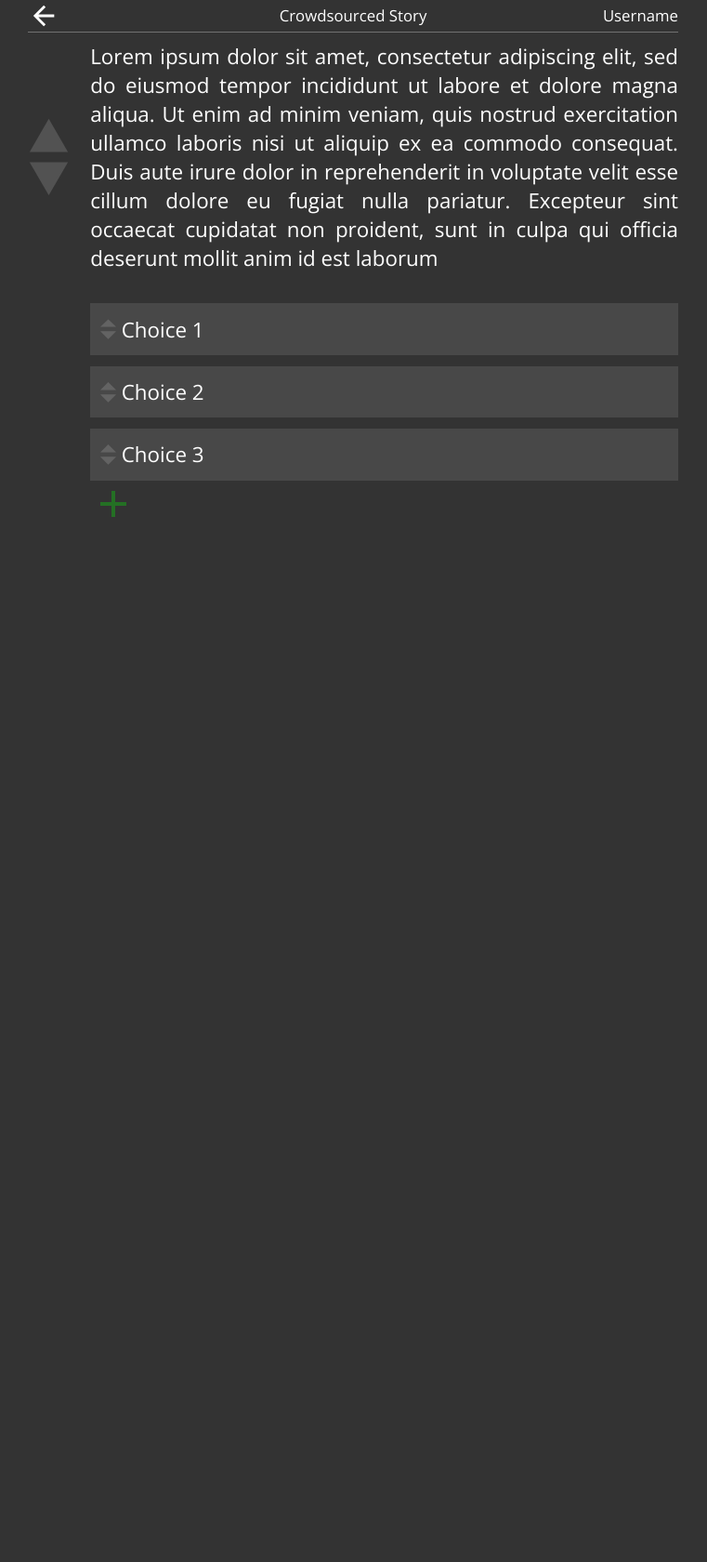
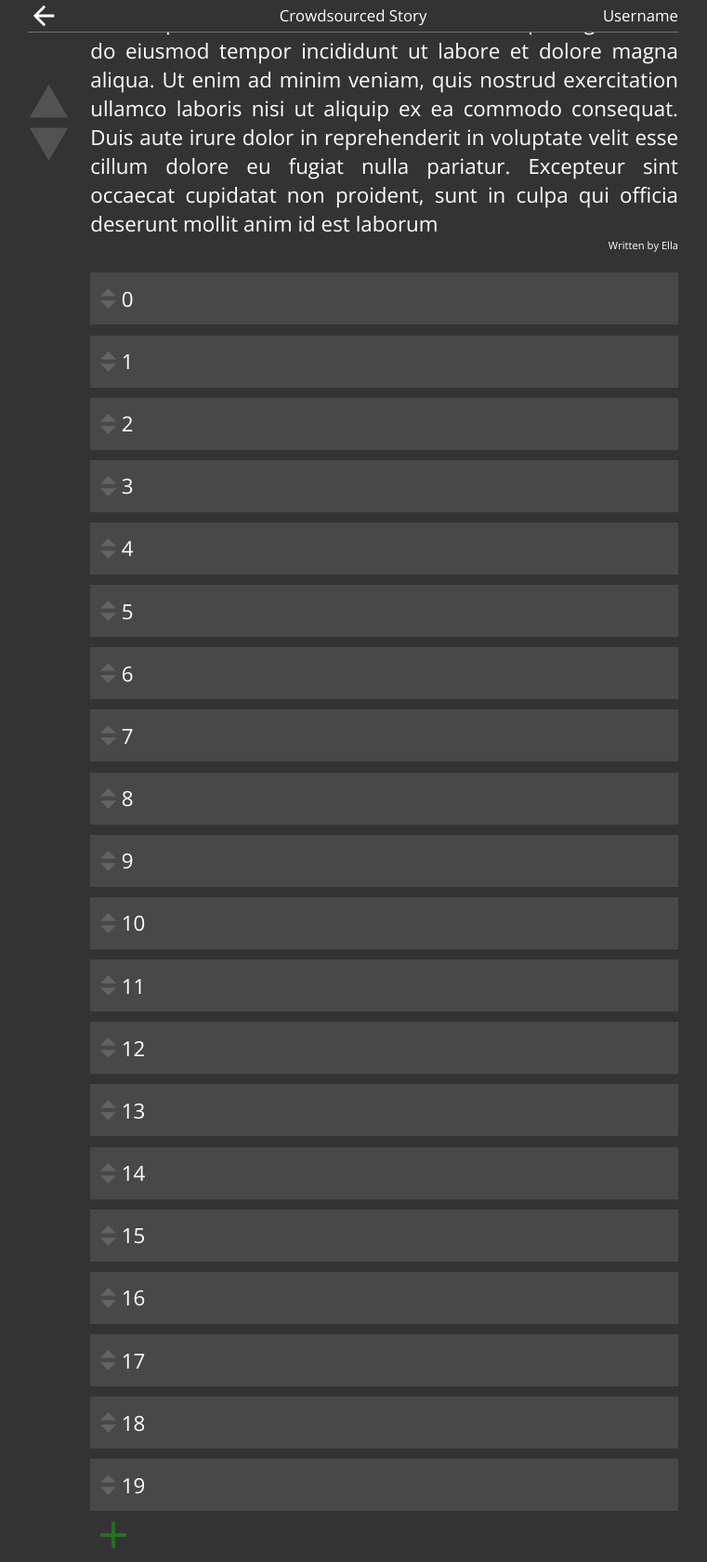
Before and after one commit to Kosaro/Crowdsourced_Story, a Django app: page / in a window 1280 px wide. Shown: the whole page at 93% size, without its empty margins (260-1021 px from the left). Before the commit the page ends 556 px from the top, so only its background shows below. Run offline with Django 3.2, Linux system fonts and the light colour scheme; some libraries are stand-ins or nearby versions.

Commit message:
Added Ella

```diff
--- a/StoryPage/static/css/plotPoint.css
+++ b/StoryPage/static/css/plotPoint.css
@@ -1,9 +1,6 @@
 .center{
   margin: auto;
   width: 700px
-}
-.plot{
-  text-align: justify;
 }
 html {
   background: #333;
@@ -97,11 +94,12 @@ button{
 }
 
 .content-grid{
-    margin-top: 1rem;
     display: grid;
     grid-column-gap: 1rem;
+    grid-row-gap: 0;
     grid-template-areas:
       "vote plot"
+      ". author"
       ". choices"; }
 
 .votes{
@@ -133,6 +131,14 @@ button{
   display: flex;
   justify-content: flex-start;
 }
+
+.author{
+  grid-area: author;
+  font-size: .5rem;
+  text-align: end;
+  margin-bottom: .5rem;
+}
+
 .back{
   width: 1.50rem;
   filter: opacity(1) invert(94%) sepia(100%) saturate(0%) hue-rotate(228deg) brightness(107%) contrast(106%);
@@ -144,6 +150,7 @@ button{
 
 .plot-point{
   grid-area: plot;
+  text-align: justify;
 }
 .choices{
   grid-area: choices;
--- a/StoryPage/views.py
+++ b/StoryPage/views.py
@@ -11,5 +11,6 @@ def plot_point(request):
            'cupidatat non proident, sunt in culpa qui officia deserunt mollit ' \
            'anim id est laborum'
     choices = ['Choice 1', 'Choice 2', 'Choice 3']
+    choices = list(range(20))
     context = {'plot_point': text, 'choices': choices}
     return render(request, 'plotPoint.html', context)
--- a/templates/plotPoint.html
+++ b/templates/plotPoint.html
@@ -30,12 +30,15 @@
     <div class="header-right">Username</div>
 </div>
 <div class="center content-grid">
-    <p class="plot plot-point">{{plot_point}}</p>
+    <div class="plot-point">{{plot_point}}</div>
 <div class="votes_wrapper">
     <div class="votes">
         <img class="plot_vote vote_icon_up" src="{% static 'icons/triangle.svg' %}" />
         <img class="plot_vote vote_icon_down " src="{% static 'icons/triangle.svg' %}" />
     </div>
+</div>
+<div class="author">
+     Written by Ella
 </div>
 <div class="choices">
     {% for choice in choices %}
```
